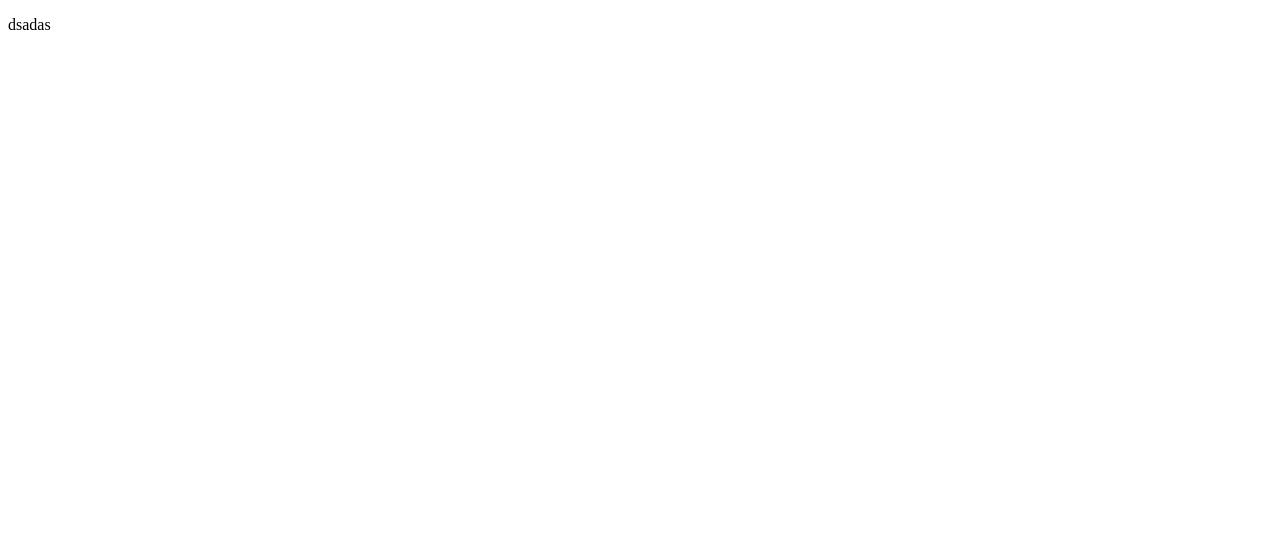
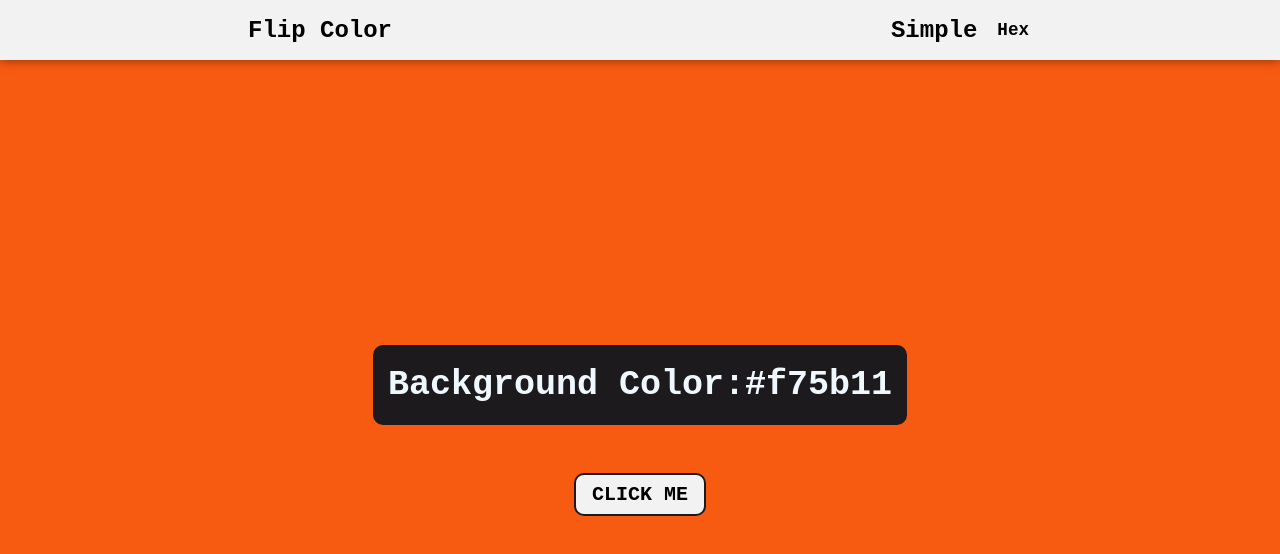
Before and after one commit to alvaroo01/Mini-Projects, a plain HTML site: page index.html in a window 1280 px wide. Drawn offline with Linux system fonts and the light colour scheme.

Commit message:
doneProject

```diff
--- a/css/styles.css
+++ b/css/styles.css
@@ -0,0 +1,88 @@
+* {
+  padding: 0;
+  margin: 0;
+  box-sizing: border-box;
+}
+
+.navbar {
+  background-color: #f2f2f2;
+  box-shadow: 0px 0px 10px 0px rgba(0, 0, 0, 0.5);
+  border: 10px black;
+  height: 60px;
+  width: 100%;
+  display: flex;
+  flex-direction: row;
+  font-family: monospace, monospace;
+  font-size: 1.5rem;
+  font-weight: bolder;
+  position: relative;
+  z-index: 2;
+}
+
+.navbar .simple-button:hover,
+.hex-button:hover {
+  cursor: pointer;
+}
+
+.collor-flipper-title {
+  width: 50%;
+  display: flex;
+  justify-content: center;
+  align-items: center;
+}
+
+.navbar-buttons {
+  width: 50%;
+  display: flex;
+  flex-direction: row;
+  justify-content: center;
+  align-items: center;
+}
+
+.navbar-buttons p {
+  padding: 0px 10px;
+}
+
+.container {
+  display: flex;
+  justify-content: center;
+  align-items: center;
+  flex-direction: column;
+  height: calc(100vh - 60px);
+  background-color: #eee8aa;
+  position: relative;
+  z-index: 1;
+}
+
+.text-container {
+  color: aliceblue;
+  font-weight: bolder;
+  font-family: monospace, monospace;
+  font-size: 35px;
+  background-color: rgb(28, 26, 29);
+  height: 80px;
+  width: auto;
+  border-radius: 10px;
+  display: flex;
+  flex-direction: row;
+  justify-content: flex-start;
+  padding: 0px 15px;
+  align-items: center;
+}
+
+.button-container {
+  font-family: monospace, monospace;
+  font-weight: bolder;
+  border-radius: 10px;
+  font-size: 20px;
+  margin-top: 3rem;
+  border: 2px solid rgb(28, 26, 29);
+  padding: 0.5rem 1rem;
+  background-color: #f2f2f2;
+  user-select: none;
+}
+
+.button-container:hover {
+  background-color: #f2f2f2b9;
+  cursor: pointer;
+}
--- a/index.html
+++ b/index.html
@@ -1,12 +1,35 @@
 <!DOCTYPE html>
 <html lang="en">
+
 <head>
     <meta charset="UTF-8">
     <meta name="viewport" content="width=device-width, initial-scale=1.0">
+    <link rel="stylesheet" href="css/styles.css">
+    <script defer src="js/script.js"></script>
+    <title>Color Flipper</title>
+</head>
 
-    <title>Document</title>
-</head>
 <body>
-    <p>dsadas</p>
+    <header>
+        <div class="navbar">
+            <div class="collor-flipper-title">
+                <p>Flip Color</p>
+            </div>
+            <div class="navbar-buttons">
+                <p id="simple-button" class="simple-button">Simple</p>
+                <p id="hex-button" class="hex-button">Hex</p>
+            </div>
+        </div>
+    </header>
+    <main>
+        <div class="container">
+            <div class="text-container">Background Color: <p id="color-code"> #eee8aa</p>
+            </div>
+            <div class="button-container">
+                <p id="click-me-button">CLICK ME</p>
+            </div>
+        </div>
+    </main>
 </body>
+
 </html>
--- a/js/script.js
+++ b/js/script.js
@@ -0,0 +1,84 @@
+const simpleColorArray = ["#f75b11", "#f00080", "#f6ceb4", "#ff6f69", "#fded4e"];
+
+let previousColor = "";
+let newColor = "";
+let mode = "";
+
+// Function to generate a random color code
+const generateRandomColor = () => {
+    let n = (Math.random() * 0xffffff * 1000000).toString(16);
+    return '#' + n.slice(0, 6);
+};
+
+// Function to generate a random color from the simpleColorArray
+const generateSimpleColor = () => {
+    while (newColor === previousColor) {
+        newColor = simpleColorArray[Math.floor(Math.random() * simpleColorArray.length)];
+    }
+    previousColor = newColor;
+    return newColor;
+};
+
+// Function to change the background color and update the color code text
+const changeColor = (colorCode, container, colorCodeText) => {
+    container.style.backgroundColor = colorCode;
+    colorCodeText.textContent = ` ${colorCode}`;
+    console.log(`Changed color to ${colorCodeText.textContent}`);
+}
+
+const changeButtonSize = (mode, simpleButton, hexButton) => {
+    if (mode === "simple") {
+        simpleButton.style.fontSize = "1.5rem";
+        hexButton.style.fontSize = "1.1rem";
+    } else if (mode === "hex") {
+        simpleButton.style.fontSize = "1.1rem";
+        hexButton.style.fontSize = "1.5rem";
+    } else {
+        alert("Error on changeButtonSize");
+    }
+}
+
+// Event listener to initialize the app when the document is ready
+document.addEventListener("readystatechange", (event) => {
+    console.log("readyState: complete");
+    setDefaultValues();
+    app();
+})
+
+const setDefaultValues = () => {
+    const simpleButton = document.getElementById("simple-button");
+    const hexButton = document.getElementById("hex-button");
+    const container = document.querySelector(".container");
+    const colorCodeText = document.getElementById("color-code");
+
+    mode = "simple";
+    changeButtonSize(mode, simpleButton, hexButton);
+    let colorCode = (mode === "simple") ? generateSimpleColor() : generateRandomColor();
+    changeColor(colorCode, container, colorCodeText);
+}
+
+// Function to initialize the application
+const app = () => {
+    const simpleButton = document.getElementById("simple-button");
+    const hexButton = document.getElementById("hex-button");
+    const clickMe = document.getElementById("click-me-button");
+    const container = document.querySelector(".container");
+    const colorCodeText = document.getElementById("color-code");
+
+    simpleButton.addEventListener("click", (event) => {
+        mode = "simple";
+        changeButtonSize(mode, simpleButton, hexButton);
+        console.log(`Changed to ${mode} mode.`);
+    })
+
+    hexButton.addEventListener("click", (event) => {
+        mode = "hex";
+        changeButtonSize(mode, simpleButton, hexButton);
+        console.log(`Changed to ${mode} mode.`);
+    })
+
+    clickMe.addEventListener("click", (event) => {
+        let colorCode = (mode === "simple") ? generateSimpleColor() : generateRandomColor();
+        changeColor(colorCode, container, colorCodeText);
+    })
+}
```
Also changed, not shown: css/classList.js (added).
